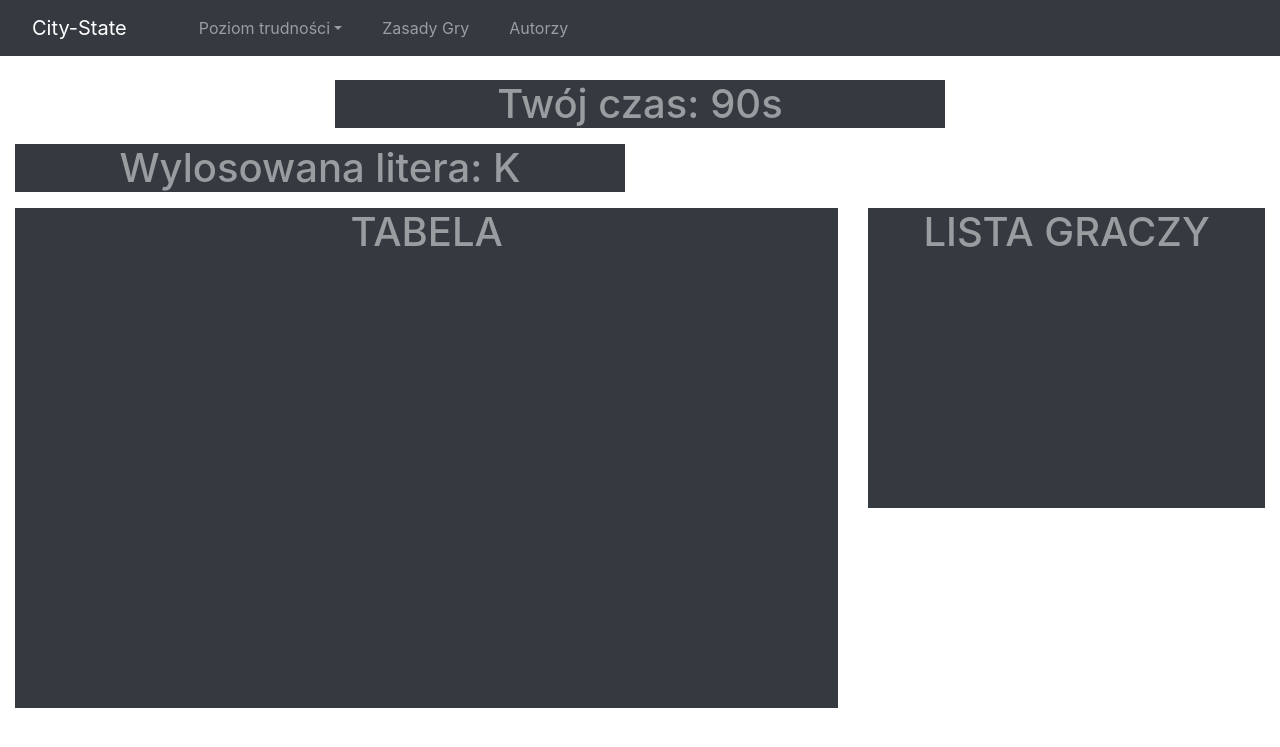
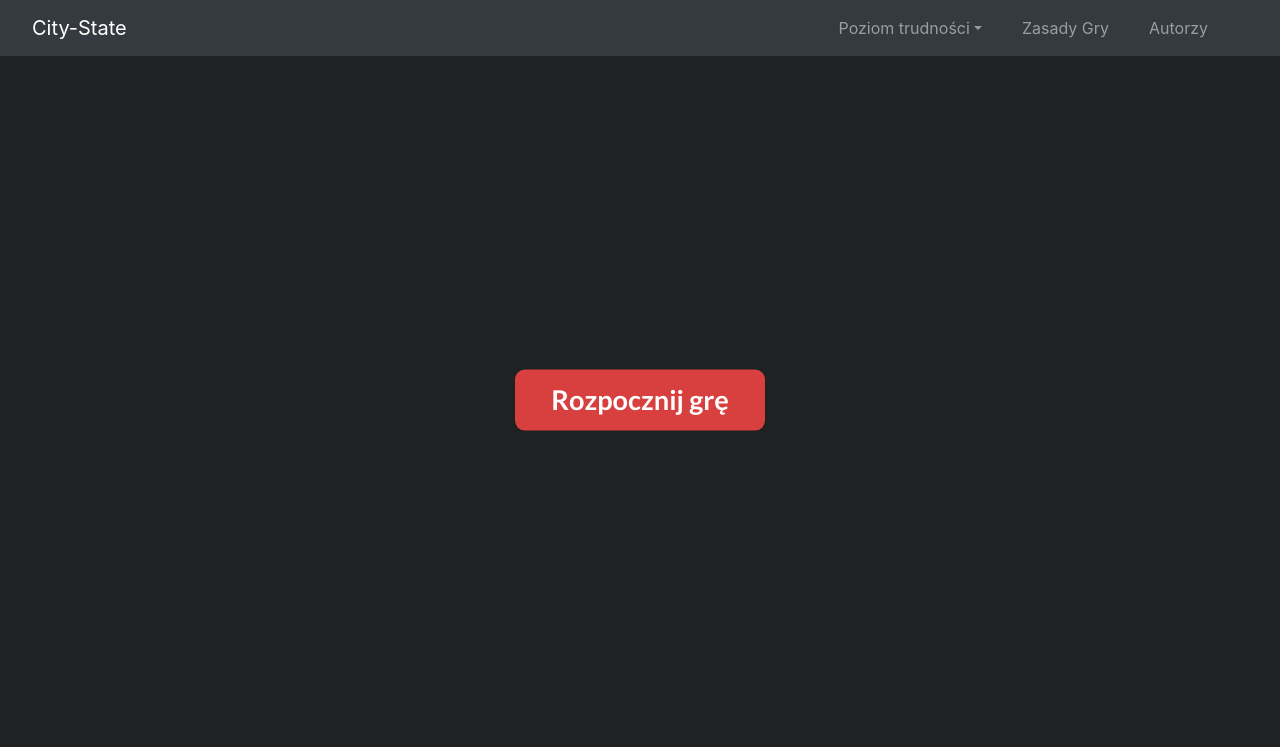
Before and after one commit to Dywizjon-999/city-state, a PHP site: page / in a window 1280 px wide. Shown: the top 747 px of the page. Run offline with PHP 8.4, Linux system fonts and the light colour scheme.

Commit message:
Website changes

```diff
--- a/CSS/style.css
+++ b/CSS/style.css
@@ -1,7 +1,16 @@
+html {
+    background-color: #1f2123;
+}
+
 body {
     font-family: 'Lato', sans-serif;
     margin: 0;
     padding: 0;
+}
+
+
+.container-fluid {
+    background-color: #1f2123;
 }
 
 h1 {
@@ -15,5 +24,33 @@ h1 {
 }
 
 .player-list {
-    height: 300px;
+    height: 500px;
 }
+
+.none {
+    position: absolute;
+    top: -99999999999px;
+}
+
+#start {
+    position: absolute;
+    top: 50%;
+    left: 50%;
+    transform: translateY(-50%) translateX(-50%);
+    background: #d83f3f;
+    color: white;
+    font-size: 1.7rem;
+    font-weight: 700;
+    border: none;
+    cursor: pointer;
+    width: 250px;
+    padding: 10px;
+    font-family: Lato;
+    border-radius: 10px;
+    outline: none;
+    transition: background-color .2s ease-out;
+}
+
+#start:hover {
+    background-color: #f95050;
+}
--- a/JS/script.js
+++ b/JS/script.js
@@ -1,12 +1,16 @@
 var thisLetter; // Random letter.
 
 var button = document.querySelector("input"); // Button radnom letter; VARIABLES; IMPORTANT;
-var startTime = document.querySelector("#start"); // Start time button;
+var start = document.querySelector("#start"); // Start time button;
 var readyTime = document.querySelector("#ready"); // Ready time button;
+
+function gameStart() {
+
+}
 
 function randLetter() {
 
-    var letters = ["A","B","C","D","E","F","G","H","I","J","K","L","M","N","O","P","R","S","T","U","W","Z"];
+    var letters = ["A", "B", "C", "D", "E", "F", "G", "H", "I", "J", "K", "L", "M", "N", "O", "P", "R", "S", "T", "U", "W", "Z"];
 
     var l = letters.length; // Length table letter;
     var r = parseInt(Math.random() * l); // Random number;
@@ -24,13 +28,12 @@ function timeStart() {
     var timer = setInterval(t, 1000);
 
     readyTime.addEventListener('click', timeChange);
-    startTime.disabled = true;
 
     function t() {
         time--;
         result.innerHTML = "<h1>Twój czas: " + time + "s</h1>";
 
-        if(time == 0) {
+        if (time == 0) {
             clearInterval(timer);
         }
     }
@@ -42,5 +45,5 @@ function timeStart() {
     }
 }
 
-//startTime.addEventListener('click', timeStart); //Button time listener;
+//start.addEventListener('click', timeStart); //Button time listener;
 //button.addEventListener("click", randLetter); // Button letter listener; VARIABLES;
--- a/index.php
+++ b/index.php
@@ -10,7 +10,6 @@
     <link href="https://fonts.googleapis.com/css?family=Lato:400,700&display=swap" rel="stylesheet">
     <link rel="stylesheet" href="https://stackpath.bootstrapcdn.com/bootstrap/4.3.1/css/bootstrap.min.css" integrity="sha384-ggOyR0iXCbMQv3Xipma34MD+dH/1fQ784/j6cY/iJTQUOhcWr7x9JvoRxT2MZw1T" crossorigin="anonymous">
     <link rel="canonical" href="https://getbootstrap.com/docs/4.3/examples/jumbotron/">
-    <link href="jumbotron.css" rel="stylesheet">
 </head>
 
 <body>
@@ -22,13 +21,12 @@
             </button>
 
             <div class="collapse navbar-collapse" id="mainmenu">
-                <ul class="navbar-nav">
-                    <li class="nav-item dropdown ml-5">
+                <ul class="navbar-nav ml-auto mr-5">
+                    <li class="nav-item dropdown">
                         <a class="nav-link dropdown-toggle" href="#" data-toggle="dropdown" role="button">Poziom trudności</a>
                         <div class="dropdown-menu">
                             <a class="dropdown-item" href="#">ŁATWY</a>
                             <a class="dropdown-item" href="#">ŚREDNI</a>
-                            <div class="dropdown-divider"></div>
                             <a class="dropdown-item" href="#">TRUDNY</a>
                             <a class="dropdown-item" href="#">OKURWA</a>
                         </div>
@@ -47,19 +45,12 @@
     </header>
     <div class="container-fluid">
 
-        <div class="row">
-            <div class="col-md-6 mt-4 offset-md-3">
-                <h1 class="time">Twój czas: 90s</h1>
+        <div class="row none">
+            <div class="col-md-8 mt-4 offset-md-2">
+                <h1 class="time p-2">Twój czas: 90s</h1>
             </div>
         </div>
-
-        <div class="row">
-            <div class="col-sm-6 mt-2">
-                <h1 class="letter">Wylosowana litera: K</h1>
-            </div>
-        </div>
-
-        <div class="row mt-2">
+        <div class="row mt-4 none">
 
             <div class="col-sm-8">
                 <h1 class="game-table">TABELA</h1>
@@ -70,6 +61,10 @@
             </div>
         </div>
 
+        <div class="row">
+            <input type="button" class="m-auto" id="start" value="Rozpocznij grę">
+        </div>
+
     </div>
     <script src="./JS/script.js"></script>
     <script src="https://code.jquery.com/jquery-3.3.1.slim.min.js" integrity="sha384-q8i/X+965DzO0rT7abK41JStQIAqVgRVzpbzo5smXKp4YfRvH+8abtTE1Pi6jizo" crossorigin="anonymous"></script>
```
